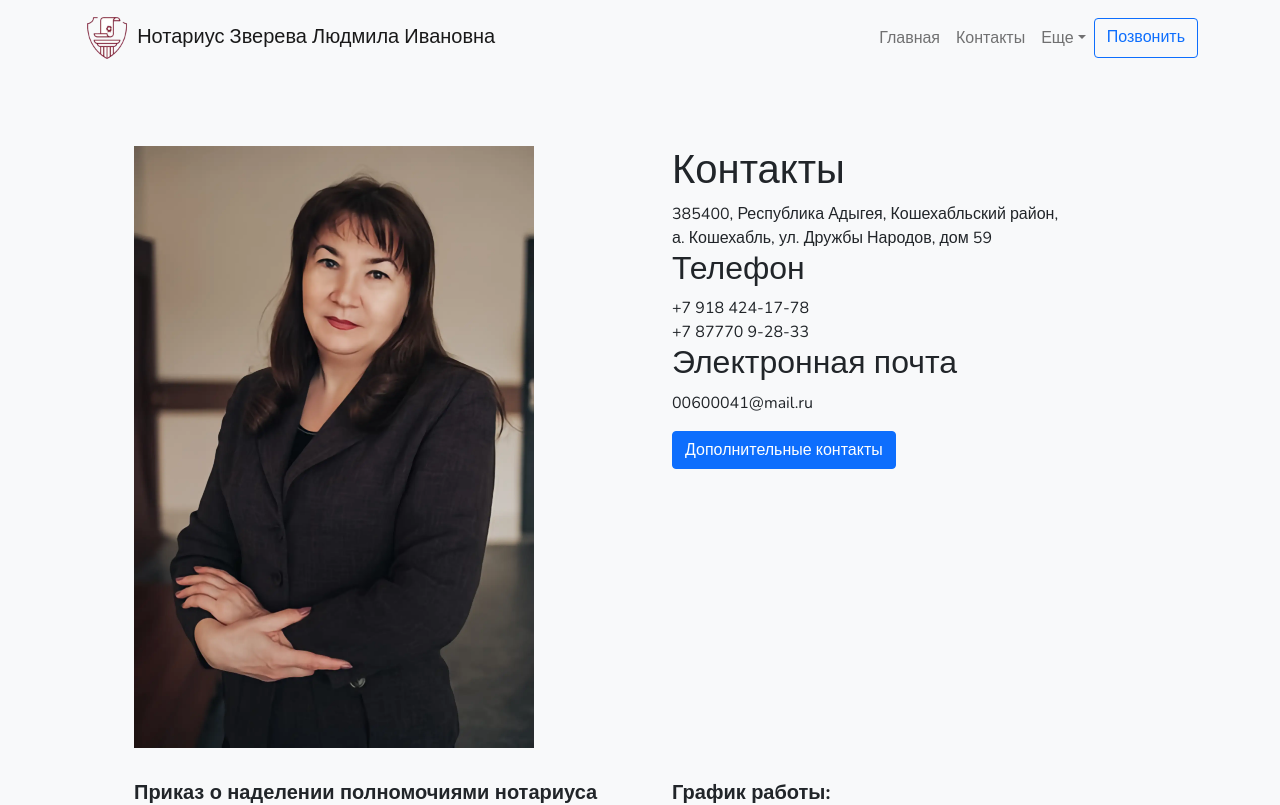
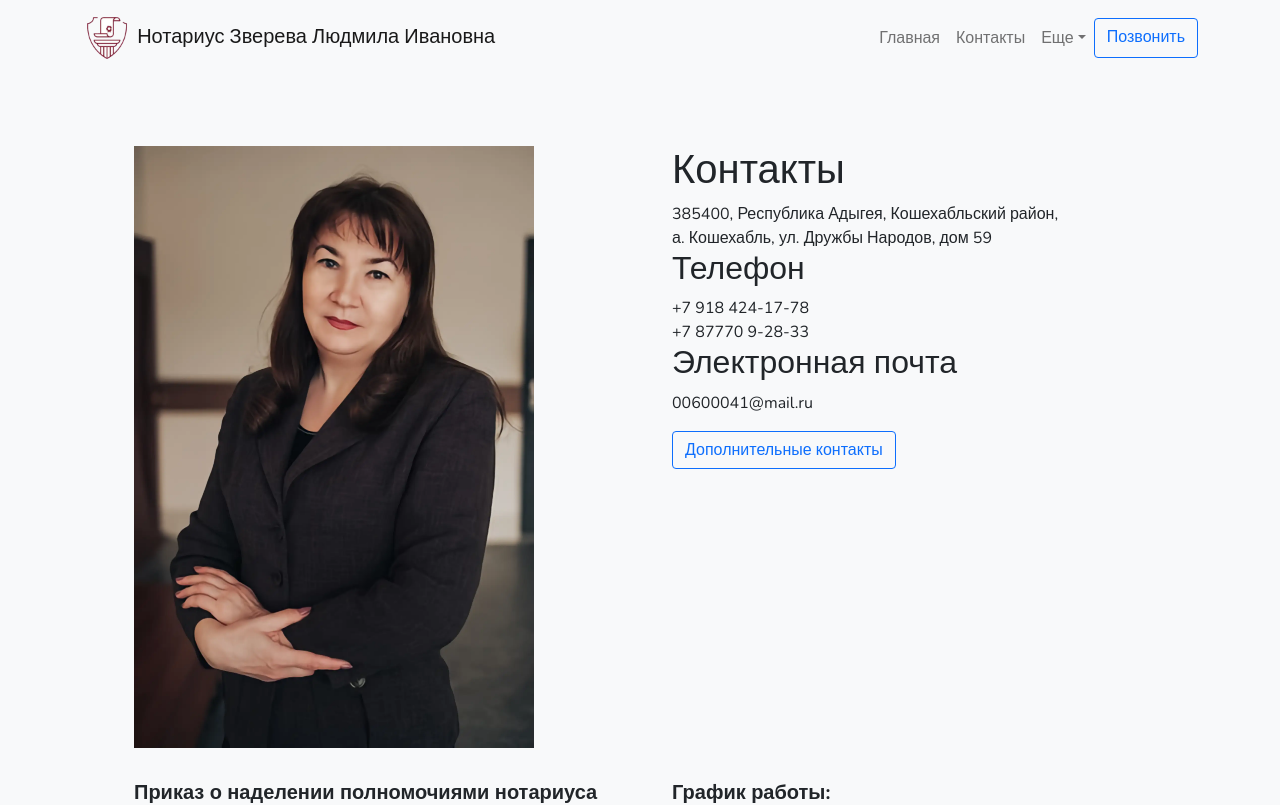
Before and after one commit to theDeemoonn/Notary, a React (Create React App) app: page /contact in a window 1280 px wide. Shown: the top 805 px of the page. Built offline with nearby package versions, Linux system fonts and the light colour scheme.

Commit message:
update info

```diff
--- a/src/layout/contact/modal/contactModal.tsx
+++ b/src/layout/contact/modal/contactModal.tsx
@@ -14,7 +14,7 @@ export default function ModalContact() {
 
     return (
         <>
-            <Button variant="primary" onClick={handleShow}>
+            <Button variant="outline-primary" onClick={handleShow}>
                 Дополнительные контакты
             </Button>
 
```
